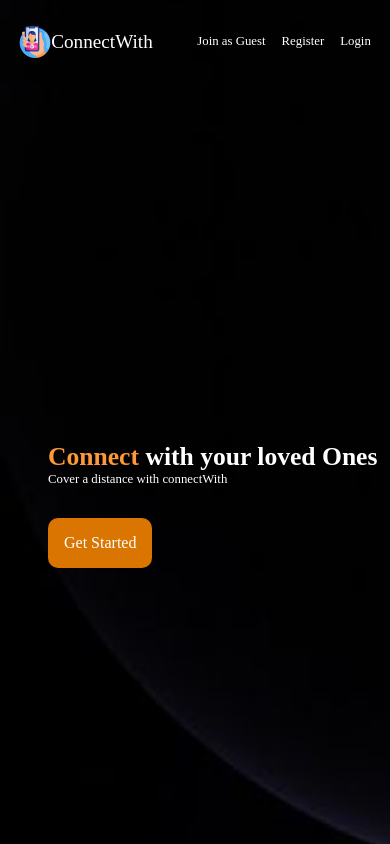
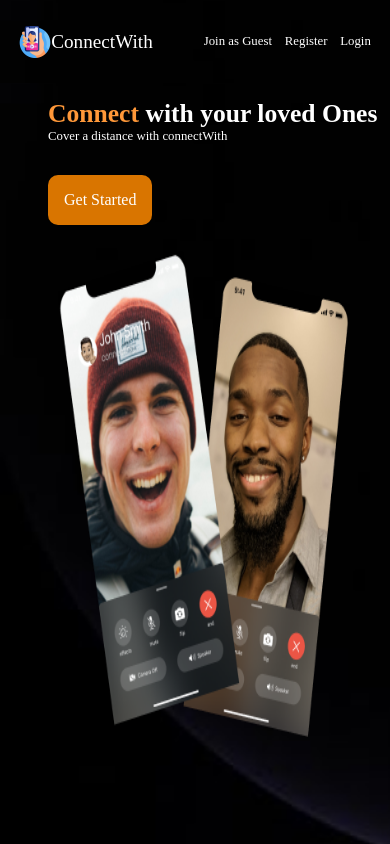
Before and after one commit to Chhaya178/ConnectWith, a React (Vite) app in the folder Frontend/: page / in a window 390 px wide. Built offline with nearby package versions, Linux system fonts and the light colour scheme.

Commit message:
adding new features

```diff
--- a/Frontend/src/App.css
+++ b/Frontend/src/App.css
@@ -129,8 +129,13 @@
     background-size: cover;
     color: white;
     position: fixed;
+    display: inline-block;
+    justify-content: space-between;
+    padding-inline: 3rem;
+    align-items: center;
 
   }
+
 
   .landingPageContainer nav h2 {
 
@@ -144,7 +149,7 @@
 .landingPageContainer nav .navList{
     margin-top: 0.5rem;
     display: flex;
-    gap: 1rem;
+    gap: 0.8rem;
     cursor: pointer;
 }
 
@@ -154,12 +159,15 @@
 
 .landingMainContainer > div:nth-child(1) {
     font-size: 0.8rem;
+    margin-top: 1rem;
 
 }
 
 .landingMainContainer > div:nth-child(2) img {
-    height: 50vh;
-    width: auto;
+  width: 80vw;
+  height: 60vh;
+  padding: 10px;
+  margin-top: 1rem;
 }
 
 .landingMainContainer > div:nth-child(1) div[role="button"] {
```
